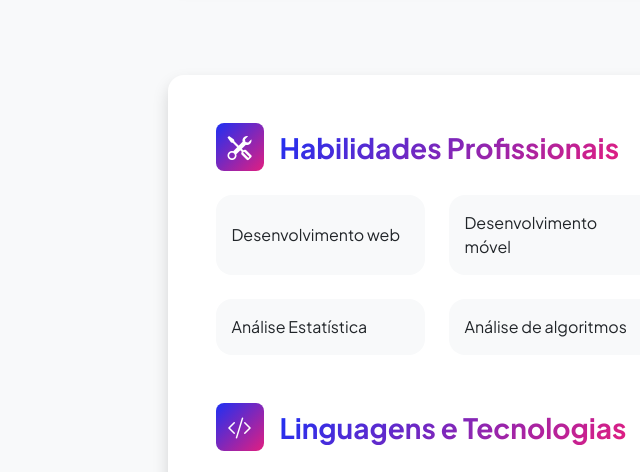
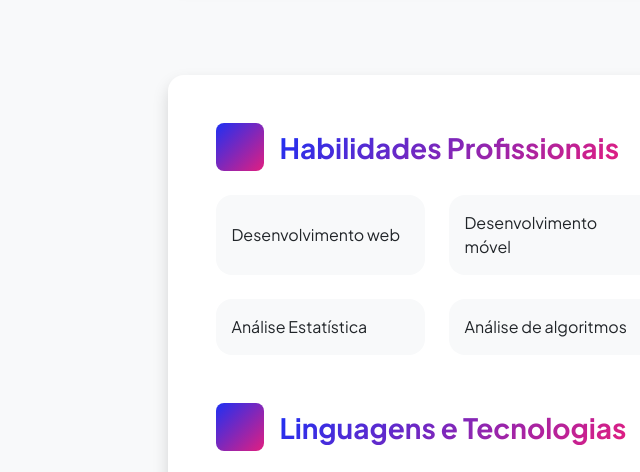
Before and after one commit to Winpenning/portifolio, a plain HTML site: page resume.html in a window 1280 px wide. Shown: the part 3440-3912 px from the top of the page, 87-727 px from the left. Drawn offline with nearby package versions, Linux system fonts and the light colour scheme.

Commit message:
atualizando ícones

```diff
--- a/resume.html
+++ b/resume.html
@@ -256,7 +256,7 @@
                                 <div class="card-body p-5">
                                     <div class="mb-5">
                                         <div class="d-flex align-items-center mb-4">
-                                            <div class="feature bg-primary bg-gradient-primary-to-secondary text-white rounded-3 me-3"><i class="bi bi-tools"></i></div>
+                                            <div class="feature bg-primary bg-gradient-primary-to-secondary text-white rounded-3 me-3"></div>
                                             <h3 class="fw-bolder mb-0"><span class="text-gradient d-inline">Habilidades Profissionais</span></h3>
                                         </div>
                                         <div class="row row-cols-1 row-cols-md-3 mb-4">
@@ -272,7 +272,7 @@
                                     </div>
                                     <div class="mb-0">
                                         <div class="d-flex align-items-center mb-4">
-                                            <div class="feature bg-primary bg-gradient-primary-to-secondary text-white rounded-3 me-3"><i class="bi bi-code-slash"></i></div>
+                                            <div class="feature bg-primary bg-gradient-primary-to-secondary text-white rounded-3 me-3"></div>
                                             <h3 class="fw-bolder mb-0"><span class="text-gradient d-inline">Linguagens e Tecnologias</span></h3>
                                         </div>
                                         <div class="row row-cols-1 row-cols-md-3 mb-4">
```
